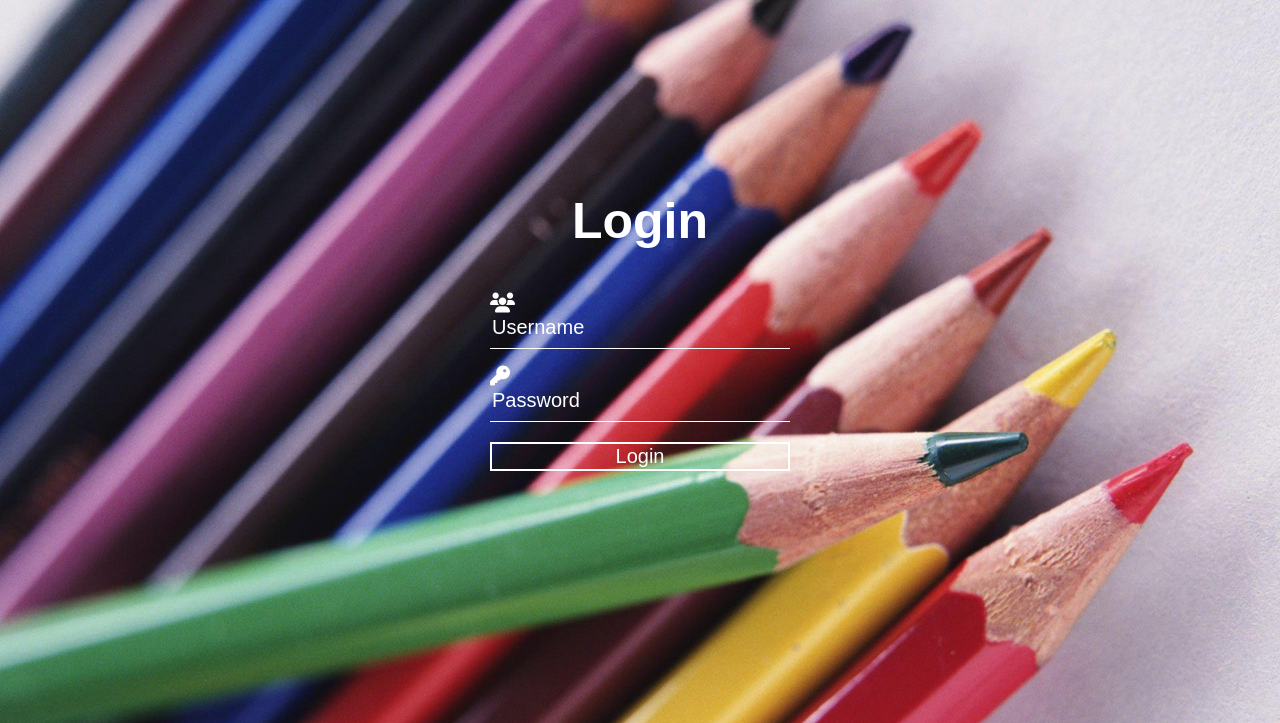
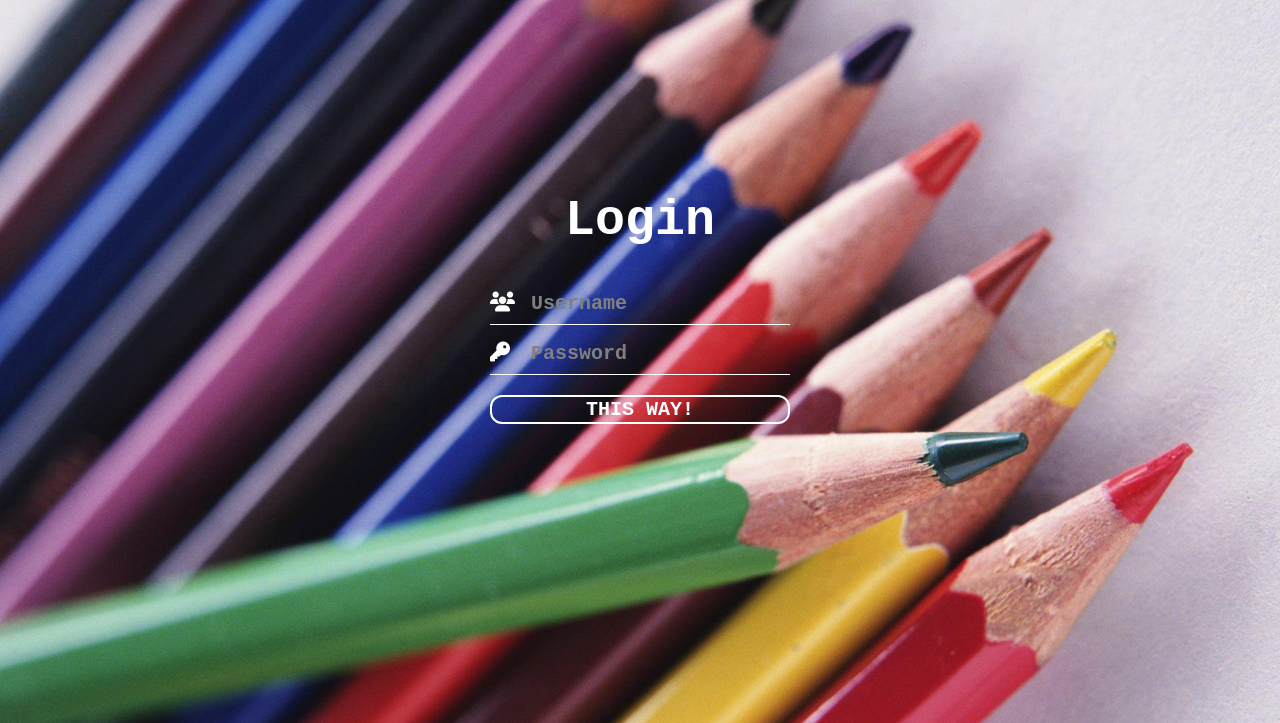
Before and after one commit to besenhimself/examWebsite, a Flask app: page /login in a window 1280 px wide. Shown: the top 723 px of the page. Run offline with Flask 2, Linux system fonts and the light colour scheme; some libraries are stand-ins or nearby versions.

Commit message:
Login Styling

```diff
--- a/static/css/main.css
+++ b/static/css/main.css
@@ -3,7 +3,8 @@ body {
     padding: 0 ;
     background-image: url("../pictures/background.jpg");
     background-size: cover;
-    font-family: sans-serif;
+    font-family: 'Courier New', monospace;
+    font-weight: bold;
 }
 
 .login {
@@ -23,6 +24,15 @@ body {
     width: 100%;
     border: 2px solid white;
     color: white;
+    font-family: 'Courier New', monospace;
+    font-weight: bolder;
+    border-radius: 12px;
+    transition-duration: 0.3s;
+}
+
+.button:hover {
+    background: white;
+    color: black;
 }
 
 .login h1 {
@@ -49,8 +59,12 @@ body {
     outline: none;
     background: none;
     font-size: 20px;
+    font-family: 'Courier New', monospace;
+    font-weight: bold;
 }
 
 .text input::placeholder {
-    color:white;
+    color: grey;
+    font-weight: bold;
+    font-family: 'Courier New', monospace;
 }
--- a/templates/login.html
+++ b/templates/login.html
@@ -21,7 +21,7 @@
             {{ form.password(placeholder = "Password") }}
         </div>
 
-        <input class = "button" type = "submit" value = "Login">
+        <input class = "button" type = "submit" value = "THIS WAY!">
     </div>
 </form>
 {% endblock %}
```
Also changed, not shown: static/pictures/logo.png, 1 other file.
